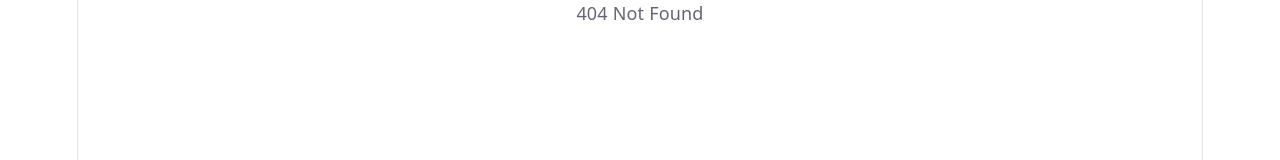
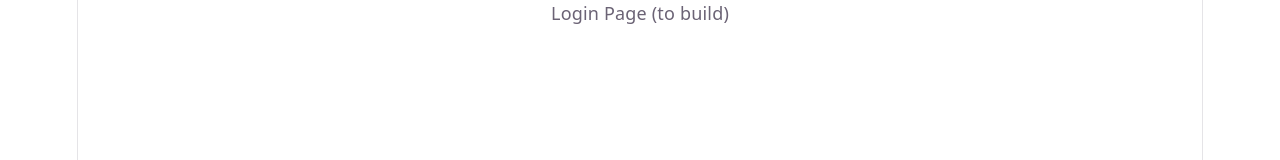
Before and after one commit to Phill030/Imlight-WebUI, a React (Vite) app: page /login in a window 1280 px wide. Before the commit this address had no page. Shown: the top 160 px of the page. Built offline with nearby package versions, Linux system fonts and the light colour scheme.

Commit message:
feat: add basic pages

```diff
--- a/src/App.tsx
+++ b/src/App.tsx
@@ -2,17 +2,30 @@ import "./App.scss";
 import { BrowserRouter, Navigate, Route, Routes } from "react-router";
 import { AuthProvider } from "./context/AuthContext";
 import { Layout } from "./components/Layout";
+import { ProtectedRoute } from "./components/ProtectedRoute";
 
 export default function App() {
   return (
     <BrowserRouter>
       <AuthProvider>
         <Routes>
-          <Route element={<Layout />}></Route>
+          <Route element={<Layout />}>
+            {/* Public routes */}
+            <Route path="/login" element={<div>Login Page (to build)</div>} />
 
-          {/* Fallbacks */}
-          <Route path="/" element={<Navigate to="/dashboard" replace />} />
-          <Route path="*" element={<div>404 Not Found</div>} />
+            <Route
+              path="/dashboard"
+              element={
+                <ProtectedRoute requiredScope="dashboard:read">
+                  <div>Dashboard Page (to build)</div>
+                </ProtectedRoute>
+              }
+            />
+
+            {/* Fallbacks */}
+            <Route path="/" element={<Navigate to="/dashboard" replace />} />
+            <Route path="*" element={<div>404 Not Found</div>} />
+          </Route>
         </Routes>
       </AuthProvider>
     </BrowserRouter>
--- a/src/components/Layout.tsx
+++ b/src/components/Layout.tsx
@@ -1,4 +1,4 @@
-import { useNavigate } from "react-router";
+import { Outlet, useNavigate } from "react-router";
 import { UseAuth } from "../context/AuthContext";
 
 export function Layout() {
@@ -13,7 +13,9 @@ export function Layout() {
   return (
     <div>
       {/* Header with navbar */}
-      {/* app-content */}
+      <main>
+        <Outlet></Outlet>
+      </main>
     </div>
   );
 }
```
